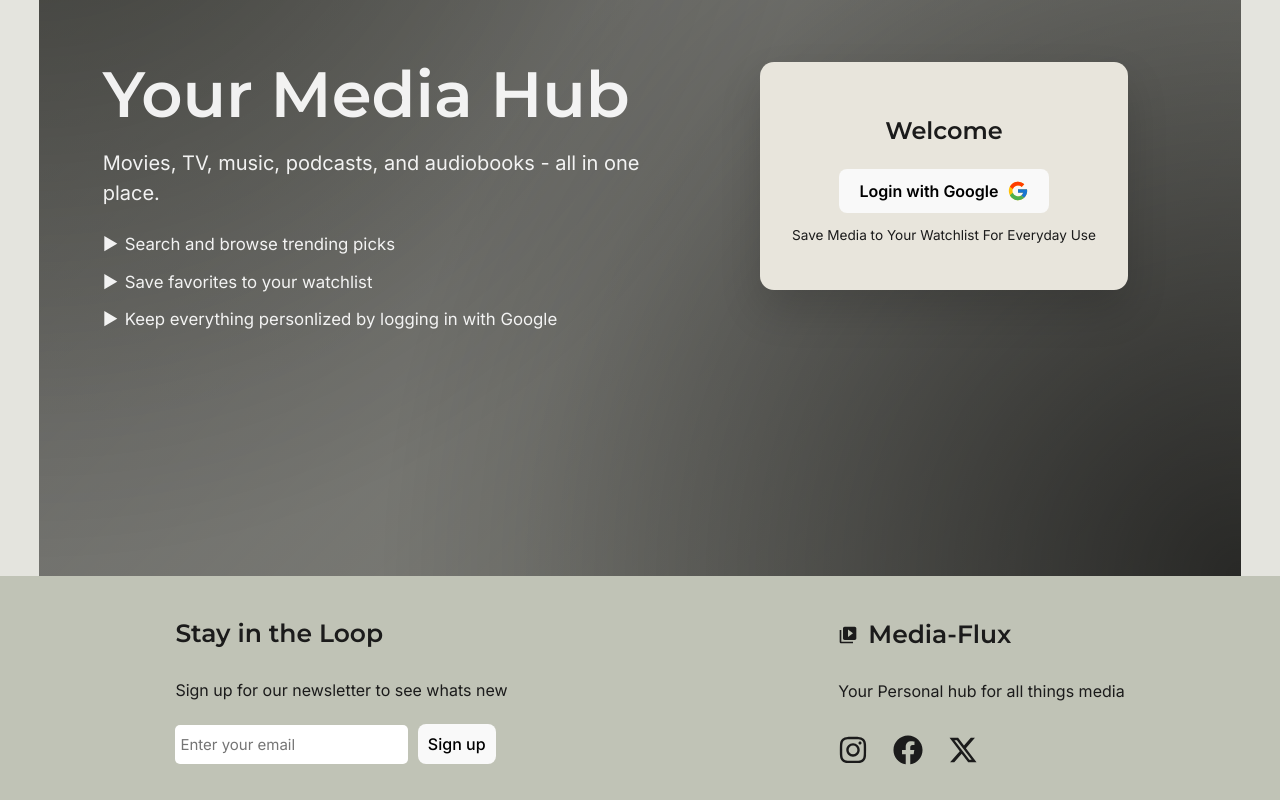
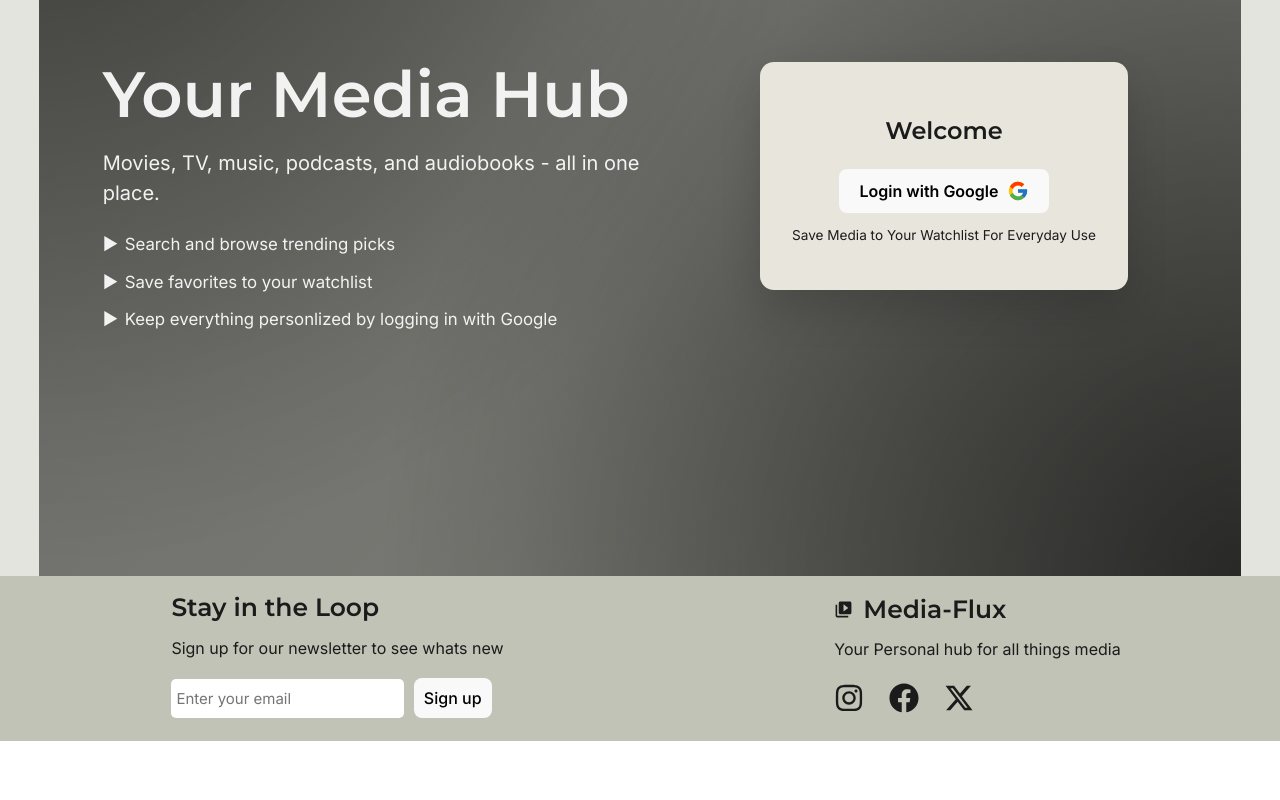
Before and after one commit to Baca-Micah-FS/Portfolio-3, a React (Vite) app in the folder client/: page /watch-list in a window 1280 px wide. Shown: the part 294-1094 px from the top of the page. After the commit the page ends 1035 px from the top, so only its background shows below. Built offline with nearby package versions, Linux system fonts and the light colour scheme; no server answers.

Commit message:
Footer issues fixed

```diff
--- a/client/src/components/Footer.jsx
+++ b/client/src/components/Footer.jsx
@@ -16,7 +16,7 @@ const Footer = ({ isLoggedIn }) => {
 
       <div className="rightFooter">
         <div className="footerLogoRow">
-          <MdVideoLibrary size={20} style={{ marginRight: "10px" }} />
+          <MdVideoLibrary size={19} style={{ marginRight: "10px" }} />
           <h3>Media-Flux</h3>
         </div>
         <p>Your Personal hub for all things media</p>
--- a/client/src/index.css
+++ b/client/src/index.css
@@ -800,11 +800,10 @@ button {
   transition-timing-function: linear !important;
 }
 
-.footer {
+/* .footer {
   width: 100%;
   min-height: 155px;
   height: auto;
-  /* margin-top: 15px; */
   display: flex;
   flex-direction: row;
   justify-content: space-around;
@@ -865,4 +864,85 @@ button {
 .rightFooter p {
   margin-top: 0;
   margin-bottom: 32px;
+} */
+
+.footer {
+  width: 100%;
+  min-height: 0;
+  height: 165px;
+  display: flex;
+  flex-direction: row;
+  justify-content: space-around;
+  align-items: center;
+  background: var(--color-footer);
+  backdrop-filter: blur(6px);
+  -webkit-backdrop-filter: blur(6px);
 }
+
+.footerLoggedIn {
+  margin-top: 70px;
+}
+
+.footer h3,
+.footer p,
+.footer form {
+  margin: 0;
+}
+
+.leftFooter {
+  padding: 12px;
+  margin-bottom: 0;
+  transform: translateY(-5px); /* was -6px fixed top spacing  */
+}
+
+.leftFooter h3 {
+  margin-bottom: 9px;
+}
+
+.leftFooter input {
+  width: 70%;
+  height: 39px;
+  border-radius: 5px;
+  font-size: 15px;
+  margin-top: 19px;
+  margin-right: 10px;
+  padding: 5px;
+  border: none;
+}
+
+.leftFooter button {
+  padding: 9px;
+}
+
+.footerLogoRow {
+  display: flex;
+  align-items: center;
+  padding-top: 15px;
+}
+
+.rightFooter svg {
+  display: block;
+}
+
+.leftFooter,
+.rightFooter {
+  display: flex;
+  flex-direction: column;
+}
+
+.leftFooter h3,
+.rightFooter h3 {
+  font-size: 25px;
+}
+
+.socialRow {
+  display: flex;
+  gap: 25px;
+  margin-bottom: 28px;
+  margin-top: 5px;
+}
+
+.rightFooter p {
+  margin-top: 9px;
+  margin-bottom: 17px;
+}
```
